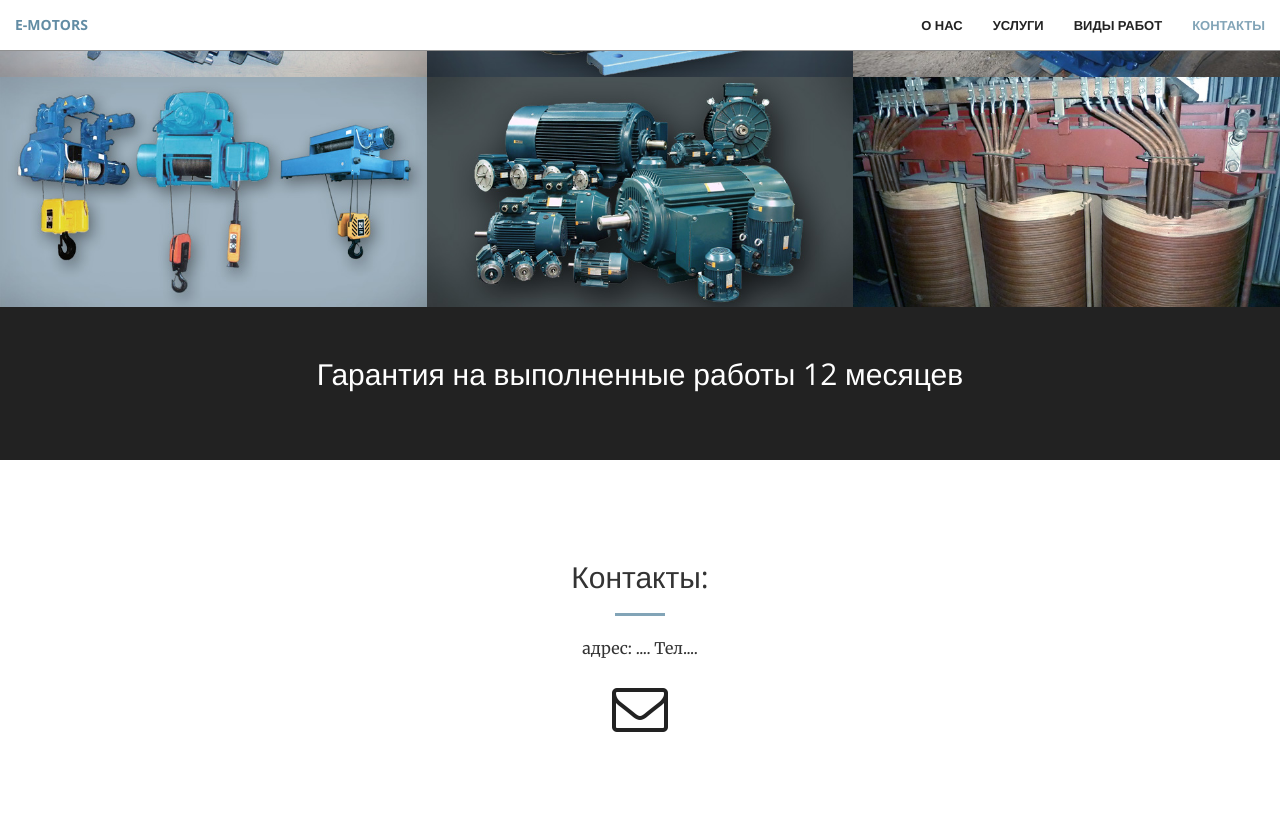
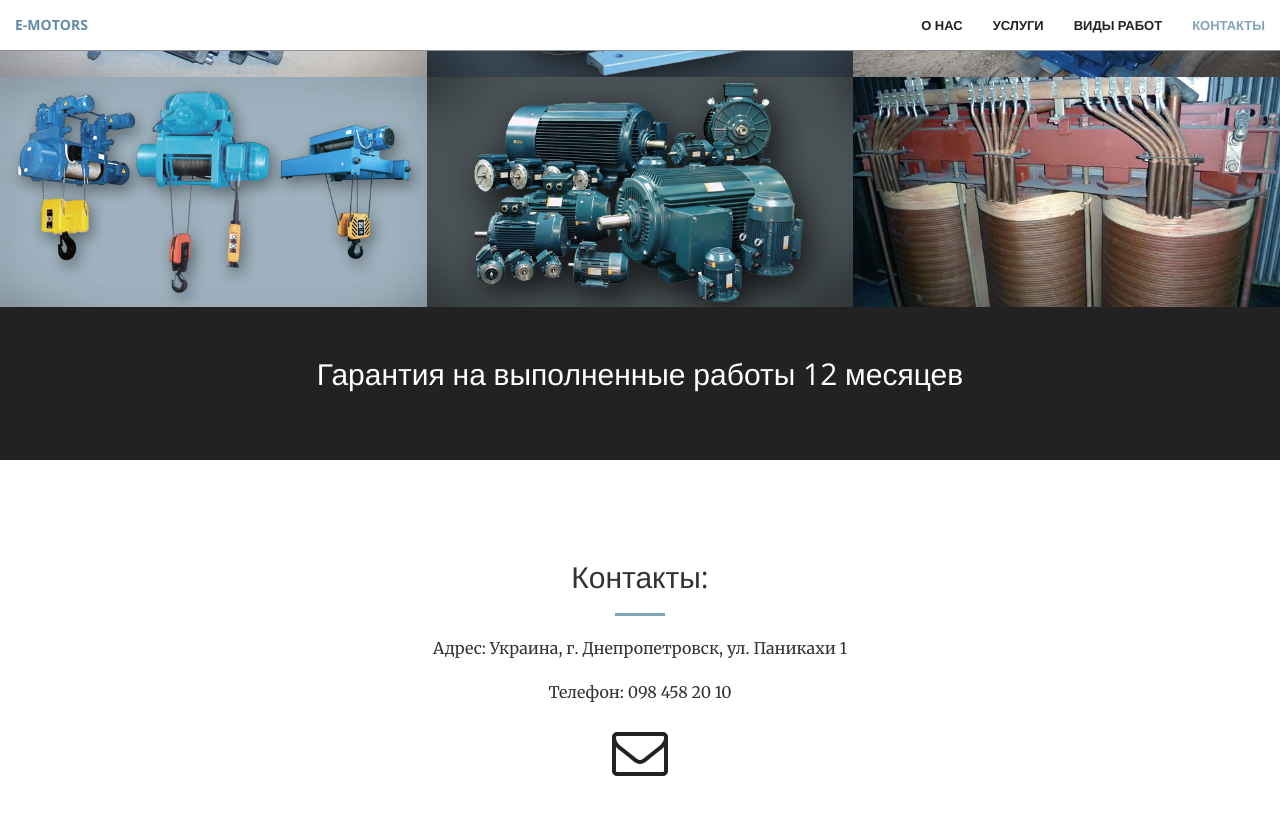
Before and after one commit to Magnum800/e-motors, a Jekyll site: the page built from index.html, in a window 1280 px wide and 900 px high, scrolled down 2023 px. Shown: the top 815 px of the window. Built offline with Jekyll 4.4.1, drawn with Linux system fonts in a browser that asks for light colours.

Commit message:
Update contact.html

```diff
--- a/_includes/contact.html
+++ b/_includes/contact.html
@@ -4,7 +4,8 @@
             <div class="col-lg-8 col-lg-offset-2 text-center">
                 <h2 class="section-heading">Контакты:</h2>
                 <hr class="primary">
-                <p>адрес: .... Тел....</p>
+                <p>Адрес: Украина, г. Днепропетровск, ул. Паникахи 1 </p>
+                <p>Телефон: 098 458 20 10</p>
             </div>
         <div class="col-lg-8 col-lg-offset-2 text-center">
             <a href="mailto:{{ site.email }}">
```
